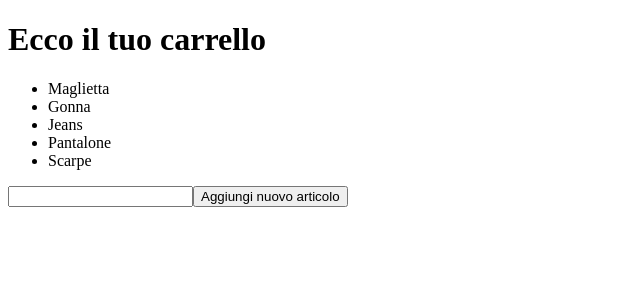
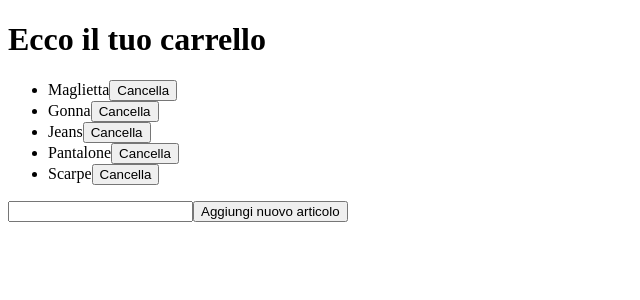
Before and after one commit to AngelaFerraro18/react-form, a React (Vite) app: page / in a window 1280 px wide. Shown: the top 300 px of the page, without its empty margins (0-640 px from the left). Built offline with nearby package versions, Linux system fonts and the light colour scheme.

Commit message:
feat: bonus 1 completed ---> create remove fn to remove an article and update current list

```diff
--- a/src/App.jsx
+++ b/src/App.jsx
@@ -34,12 +34,23 @@ function App() {
   }
 
 
+  //creo una nuova funzione per cancellare un articolo dalla lista
+  const removeArticle = i => {
+    const updatedArticleList = articles.filter((article, index) => {
+      return index !== i
+    })
+    //carico la nuova lista aggiornata con l'elemento/i mancante/i
+    setArticles(updatedArticleList);
+  }
+
   return (
     <>
       <h1>Ecco il tuo carrello</h1>
 
       <ul>
-        {articles.map(article => <li key={article.id}>{article.title}</li>)}
+        {articles.map((article, i) =>
+          //aggiungo l'evento onClick dove aggiungerò la funzione per rimuovere elementi
+          (<li key={i}>{article.title}<button onClick={() => removeArticle(i)}>Cancella</button></li>))}
       </ul>
 
       <form onSubmit={addArticle}>
```
